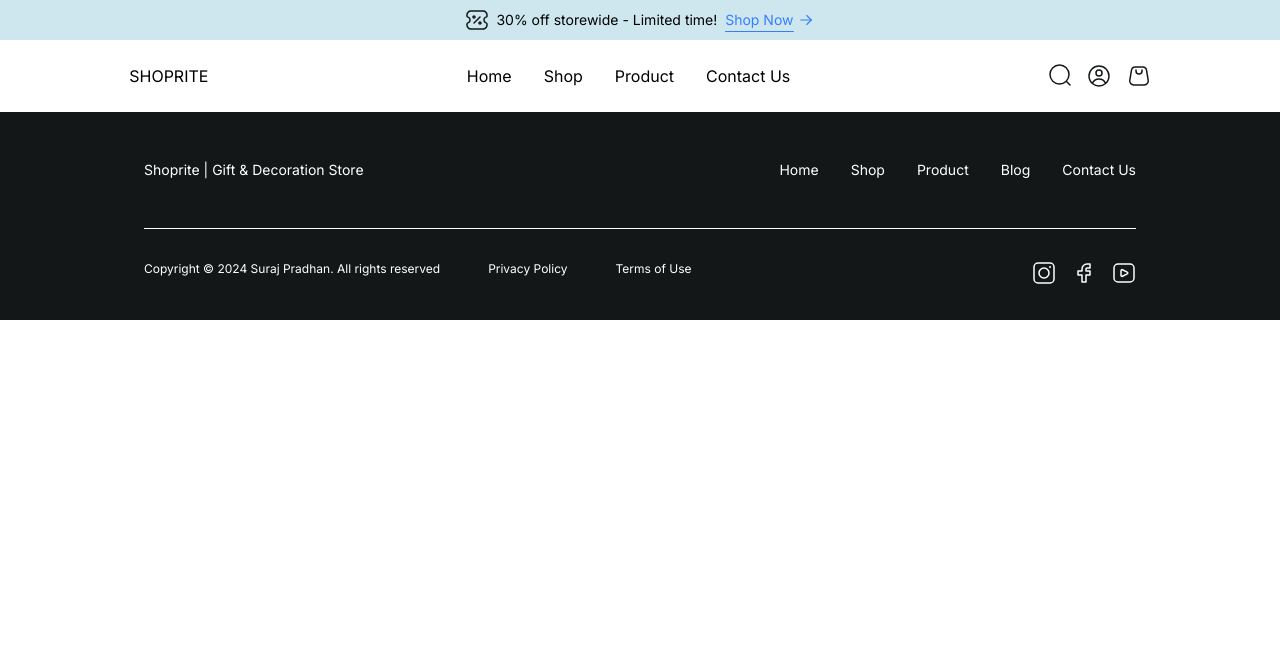
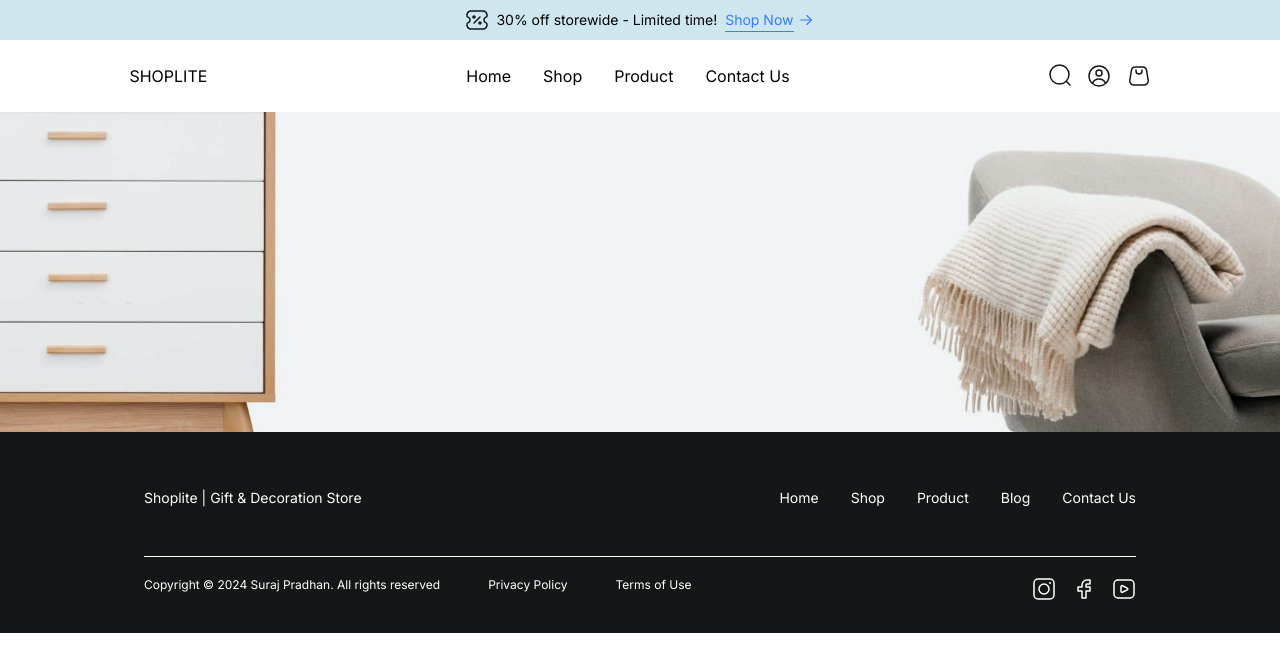
Before and after one commit to suraj-pradhan/shoplite-e-commerce, a Next.js app: page / in a window 1280 px wide. Shown: the top 672 px of the page. Built offline with nearby package versions, Linux system fonts and the light colour scheme.

Commit message:
add newsletter section and stle changes in footer

```diff
--- a/src/app/layout.tsx
+++ b/src/app/layout.tsx
@@ -5,7 +5,7 @@ import "./globals.css";
 const inter = Inter({ subsets: ["latin"] });
 
 export const metadata: Metadata = {
-  title: "Shoprite | Furniture Store",
+  title: "Shoplite | Furniture Store",
   description: "E-Commerce Store",
 };
 
--- a/src/app/page.tsx
+++ b/src/app/page.tsx
@@ -1,5 +1,6 @@
 import Footer from "@/components/Footer";
 import NavBar from "@/components/NavBar";
+import Newsletter from "@/components/NewsLetter";
 import OfferBar from "@/components/OfferBar";
 
 export default function Home() {
@@ -7,6 +8,7 @@ export default function Home() {
     <main>
       <OfferBar />
       <NavBar />
+      <Newsletter />
       <Footer />
     </main>
   );
--- a/src/components/Footer.tsx
+++ b/src/components/Footer.tsx
@@ -4,9 +4,9 @@ import { FacebookIcon, InstgramIcon, YoutubeIcon } from "./Icons";
 
 const Footer = () => {
   return (
-    <footer className=" flex flex-col  h-52 text-white bg-dark-grey px-36 text-sm">
-      <div className="flex justify-between gap-x-12 py-12 ">
-        <span>Shoprite | Gift & Decoration Store</span>
+    <footer className=" flex flex-col text-white bg-dark-grey px-36 text-sm">
+      <div className="flex justify-between gap-x-12 pb-12 pt-14 ">
+        <span>Shoplite | Gift & Decoration Store</span>
         <span className="flex gap-x-8">
           <Link href="/"> Home</Link>
           <Link href="/"> Shop</Link>
@@ -16,7 +16,7 @@ const Footer = () => {
         </span>
       </div>
       <hr />
-      <div className="flex justify-between gap-x-12 text-xs py-8 ">
+      <div className="flex justify-between gap-x-12 text-xs pt-5 pb-8 ">
         <div className="flex gap-x-12">
           <span>Copyright © 2024 Suraj Pradhan. All rights reserved</span>
           <span>Privacy Policy</span>
--- a/src/components/NavBar.tsx
+++ b/src/components/NavBar.tsx
@@ -5,7 +5,7 @@ import { CartIcon, ProfileIcon, SearchIcon } from "./Icons";
 const NavBar = () => {
   return (
     <div className="flex justify-around py-6">
-      <nav className="">SHOPRITE</nav>
+      <nav className="">SHOPLITE</nav>
       <span className="flex gap-x-8">
         <Link href="/"> Home</Link>
         <Link href="/"> Shop</Link>
--- /dev/null
+++ b/src/components/NewsLetter.tsx
@@ -0,0 +1,15 @@
+import Image from "next/image";
+import React from "react";
+import NewsletterBackground from "../../public/images/Newsletter Background.jpg";
+
+const Newsletter = () => {
+  return (
+    <div className=" relative">
+      <div className="flex items-center justify-center">
+        <Image src={NewsletterBackground} width={1540} alt="Background Image" />
+      </div>
+    </div>
+  );
+};
+
+export default Newsletter;
```
Also changed, not shown: public/images/Newsletter Background.jpg (added).
